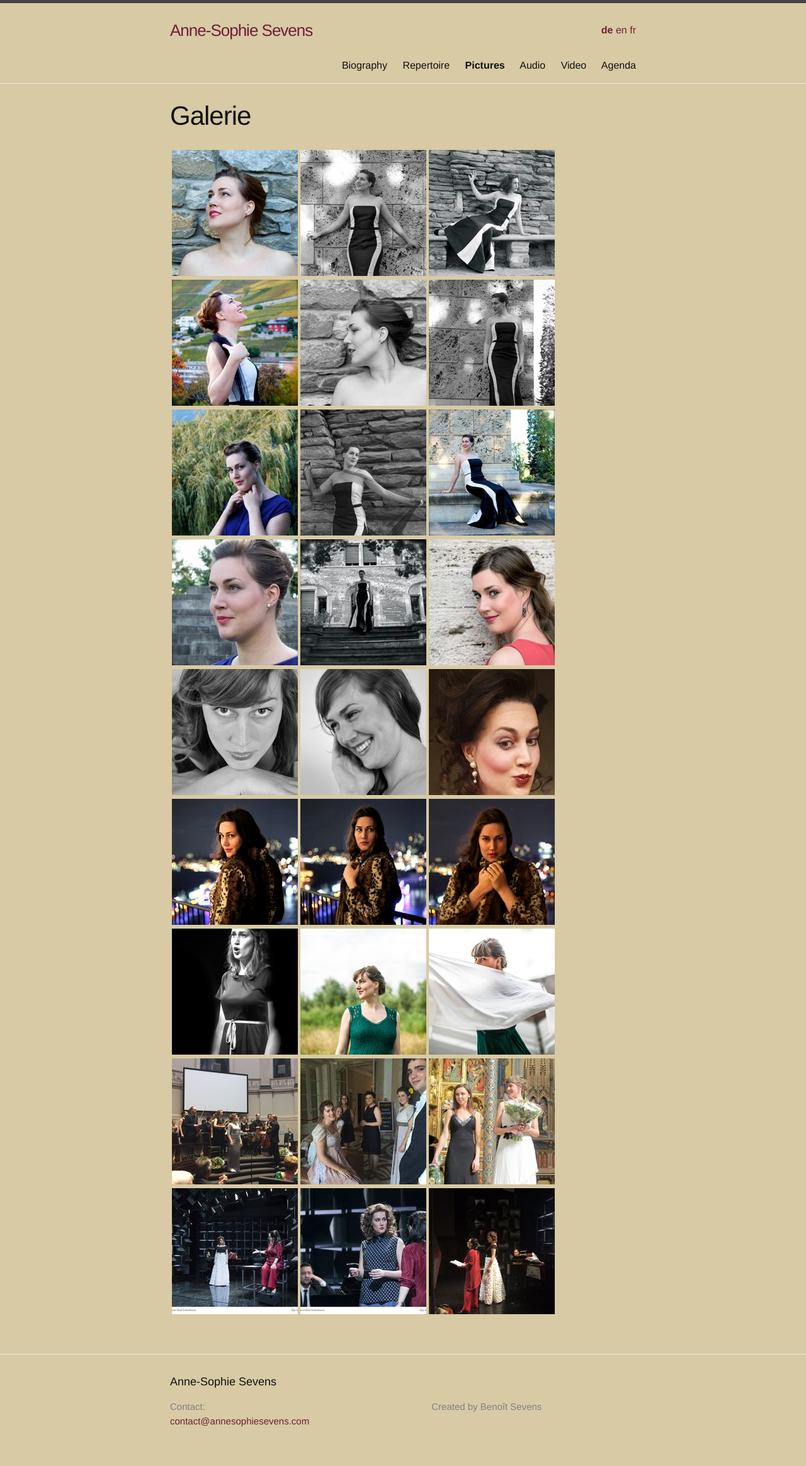
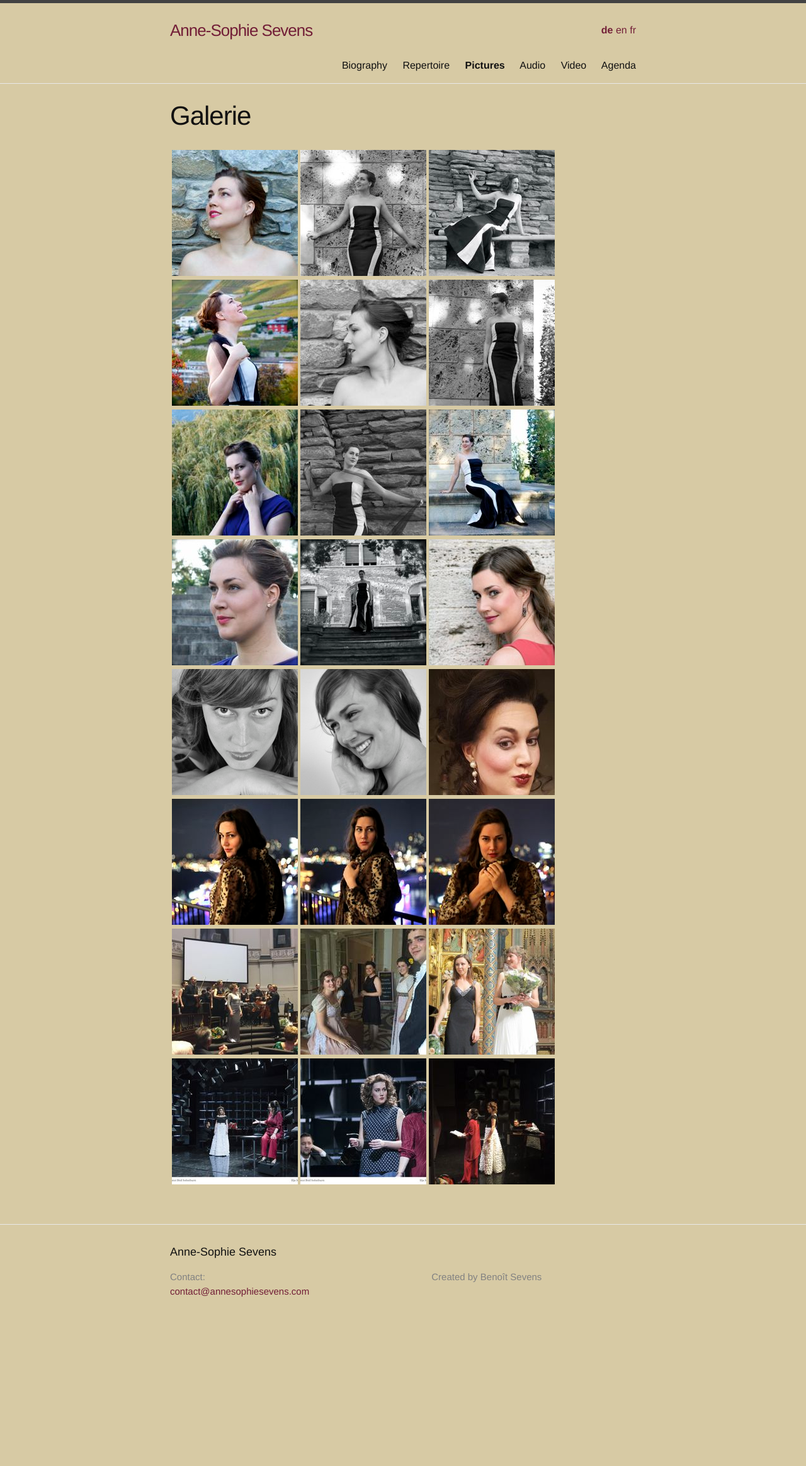
Before and after one commit to annesophie-sevens/annesophie-sevens.github.io, a Jekyll site: the page built from pictures-de.md, in a window 1280 px wide. Shown: the whole page at 63% size. Built offline with Jekyll 4.4.1, drawn with Linux system fonts in a browser that asks for light colours; after the commit the page ends 2121 px from its top, so only the background shows below that.

Commit message:
Update pictures-de.md

```diff
--- a/pictures-de.md
+++ b/pictures-de.md
@@ -18,8 +18,6 @@ ref: pictures
 
 |  <a href="/assets/b1.jpg">  ![]({{ site.baseurl }}/assets/b1-thumbnail.jpg) </a> |  <a href="/assets/b2.jpg"> ![]({{ site.baseurl }}/assets/b2-thumbnail.jpg) </a> | <a href="/assets/b3.jpg"> ![]({{ site.baseurl }}/assets/b3-thumbnail.jpg) </a>|
 
-|  <a href="/assets/111.jpg">  ![]({{ site.baseurl }}/assets/111-thumbnail.jpg) </a> |  <a href="/assets/5.jpg"> ![]({{ site.baseurl }}/assets/5-thumbnail.jpg) </a> | <a href="/assets/3.jpg"> ![]({{ site.baseurl }}/assets/3-thumbnail.jpg) </a>|
-
 | <a href="/assets/aad.jpg"> ![]({{ site.baseurl }}/assets/aad-thumbnail.jpg) </a> | <a href="/assets/107.jpg"> ![]({{ site.baseurl }}/assets/107-thumbnail.jpg) </a> | <a href="/assets/101.jpg">![]({{ site.baseurl }}/assets/101-thumbnail.jpg) </a> |
 
 | <a href="/assets/aaa.jpg"> ![]({{ site.baseurl }}/assets/aaa-thumbnail.jpg) </a> | <a href="/assets/aab.jpg"> ![]({{ site.baseurl }}/assets/aab-thumbnail.jpg) </a> | <a href="/assets/aac.jpg">  ![]({{ site.baseurl }}/assets/aac-thumbnail.jpg) </a> |
```
